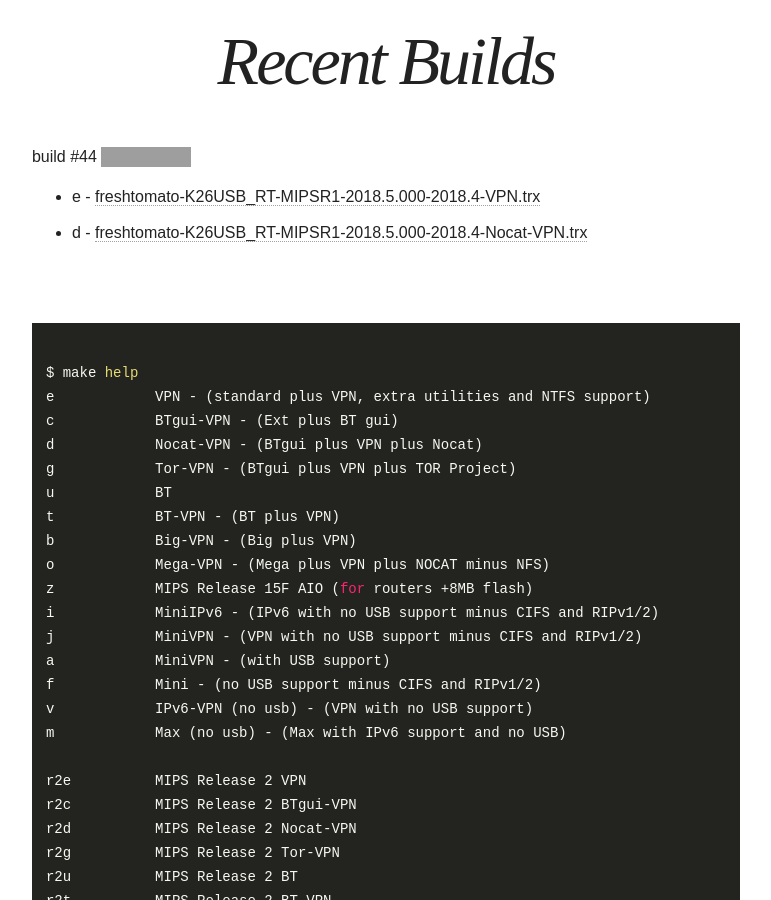
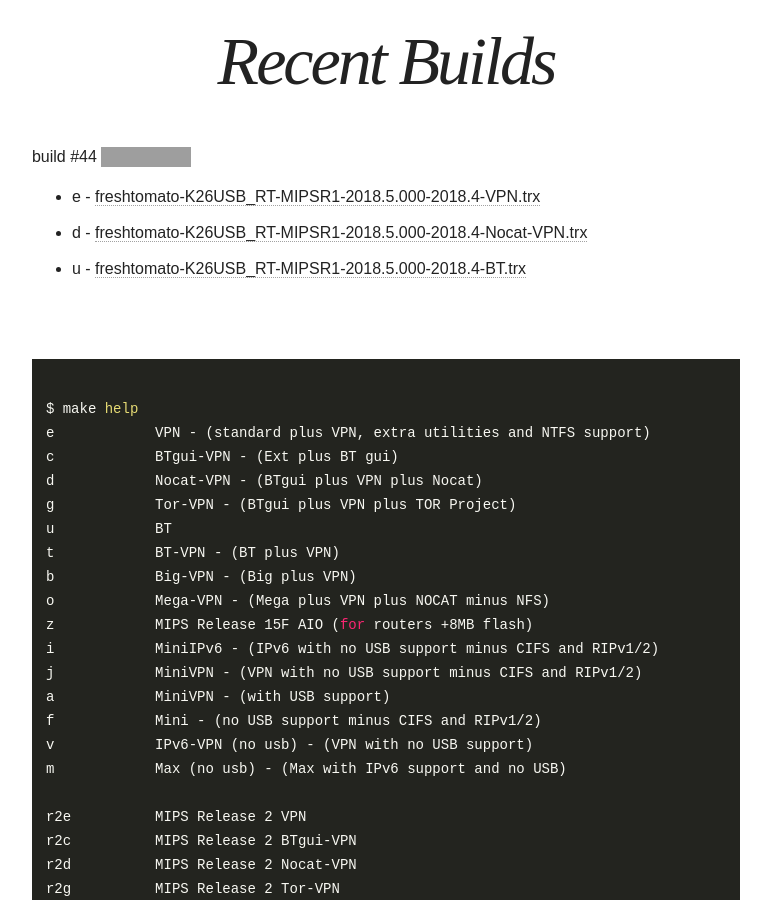
Before and after one commit to oglopss/freshtomato-mips-ci-jekyll, a Jekyll site: the page built from index.html, in a window 1280 px wide and 900 px high, scrolled down 451 px. Shown: the whole window, without its empty margins (254-1025 px from the left). Built offline with Jekyll 4.4.1, drawn with Linux system fonts in a browser that asks for light colours; nearby versions of some CDN libraries; grey boxes are pictures that could not be loaded.

Commit message:
Travis build 44 u pushed to gh-pages

```diff
--- a/_data/ss.yml
+++ b/_data/ss.yml
@@ -2,3 +2,4 @@ build: 44
 files:
   - 0001 e freshtomato-K26USB_RT-MIPSR1-2018.5.000-2018.4-VPN.trx
   - 0003 d freshtomato-K26USB_RT-MIPSR1-2018.5.000-2018.4-Nocat-VPN.trx
+  - 0005 u freshtomato-K26USB_RT-MIPSR1-2018.5.000-2018.4-BT.trx
```
